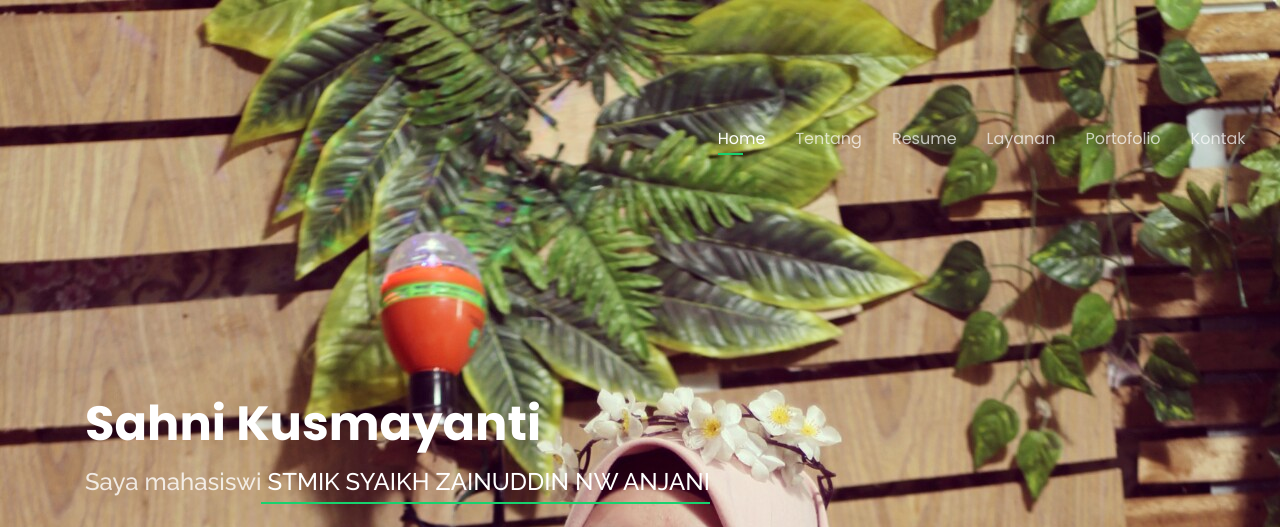
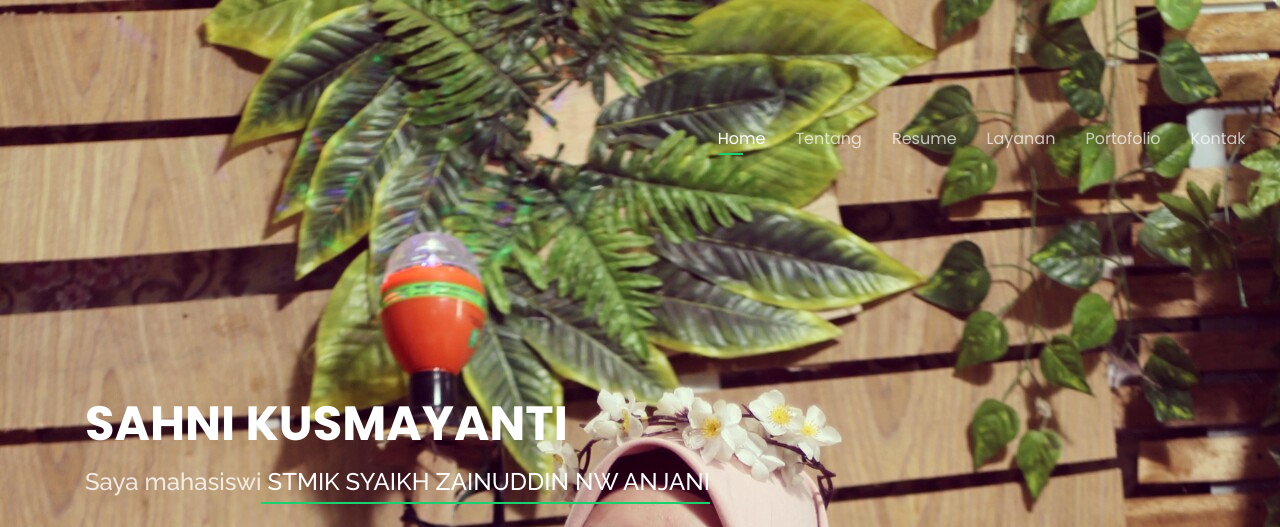
Before and after one commit to sahniKusmayanti/kusmayanti.github.io, a plain HTML site: page index.html in a window 1280 px wide. Shown: the top 527 px of the page. Drawn offline with nearby package versions, Linux system fonts and the light colour scheme.

Commit message:
Update index.html

```diff
--- a/index.html
+++ b/index.html
@@ -28,7 +28,7 @@
   <header id="header" class="header-tops">
     <div class="container">
 
-      <h1><a href="index.html">Sahni Kusmayanti</a></h1>
+      <h1><a href="index.html">SAHNI KUSMAYANTI</a></h1>
       <h2>Saya mahasiswi<span> STMIK SYAIKH ZAINUDDIN NW ANJANI</span></h2>
       <div class="social-links">
         <a href="#" class="twitter"><i class="icofont-twitter"></i></a>
```
